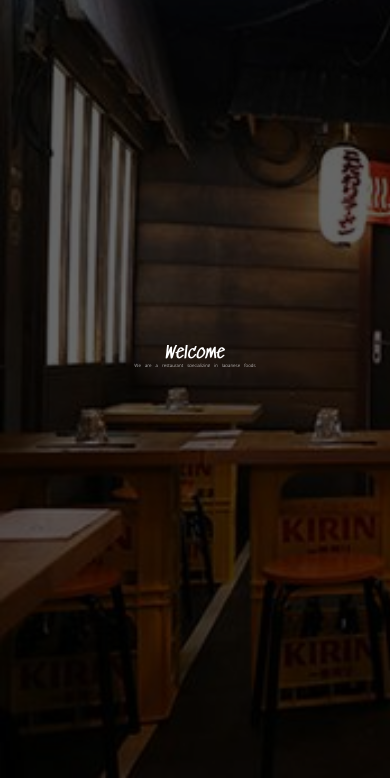
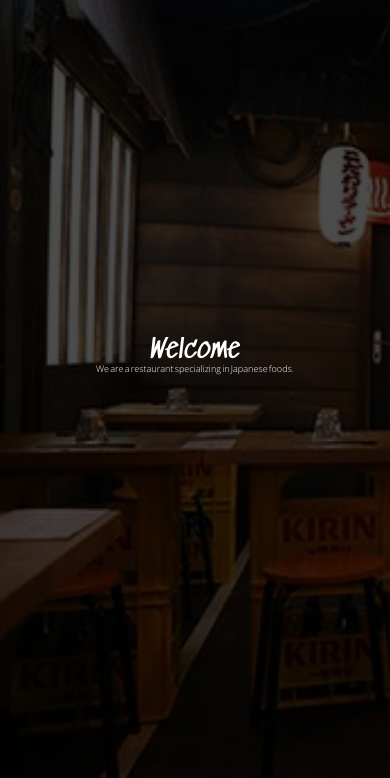
Before and after one commit to Andrianjaka-Tony/Challenge-restau, a plain HTML site: page index.html in a window 390 px wide. Shown: the part 66-844 px from the top of the page. Drawn offline with Linux system fonts and the light colour scheme.

Commit message:
Corrige d'un bug

```diff
--- a/assets/css/header.css
+++ b/assets/css/header.css
@@ -1,6 +1,7 @@
 .landing {
   width: 100vw;
   height: 100vh;
+  overflow: hidden;
 }
 
 .bg-image-header {
@@ -12,7 +13,7 @@
   background-image: url(../images/header-bg.jpg);
   background-repeat: no-repeat;
   background-size: cover;
-  filter: brightness(0.4);
+  filter: brightness(0.3);
 }
 
 .text-container {
@@ -26,6 +27,7 @@
   align-items: center;
   justify-content: center;
   color: white;
+  pointer-events: none;
 }
 
 .text-container h1 {
@@ -33,6 +35,7 @@
   font-family: title;
   overflow: hidden;
   display: flex;
+  animation-timing-function: cubic-bezier(0.1, 0.8, 0.2, 1);
 }
 
 .welcome-text {
@@ -44,13 +47,23 @@
   width: 90vw;
   display: inline-flex;
   justify-content: center;
-  gap: 4px;
+  gap: 0.25rem;
   font-family: light-text;
   font-size: 1rem;
   overflow-y: hidden;
+  padding-bottom: 2px;
 }
 
 .animation-text span {
   transform: translateY(50px);
   opacity: 0;
 }
+
+@media screen and (max-width: 1024px) {
+  .text-container h1 {
+    font-size: 6rem;
+  }
+  .animation-text {
+    font-size: 2rem;
+  }
+}
--- a/assets/css/reset.css
+++ b/assets/css/reset.css
@@ -14,7 +14,7 @@
 }
 
 :root {
-  font-size: calc(100vw / 86);
+  font-size: calc(100vw / 85.5);
 }
 
 html,
--- a/assets/js/anime-text.js
+++ b/assets/js/anime-text.js
@@ -16,6 +16,7 @@ words.forEach((word) => {
     duration: 600,
     delay: delay,
     fill: "forwards",
+    easing: "ease-out",
   });
-  delay += 70;
+  delay += 50;
 });
--- a/index.html
+++ b/index.html
@@ -38,10 +38,12 @@
         <span>specializing</span>
         <span>in</span>
         <span>Japanese</span>
-        <span>foods</span>
+        <span>foods.</span>
       </div>
     </div>
   </header>
+
+  <section class="history"></section>
 
   <!-- * JS Links begin -->
   <script src="./assets/js/anime-text.js" defer></script>
```
